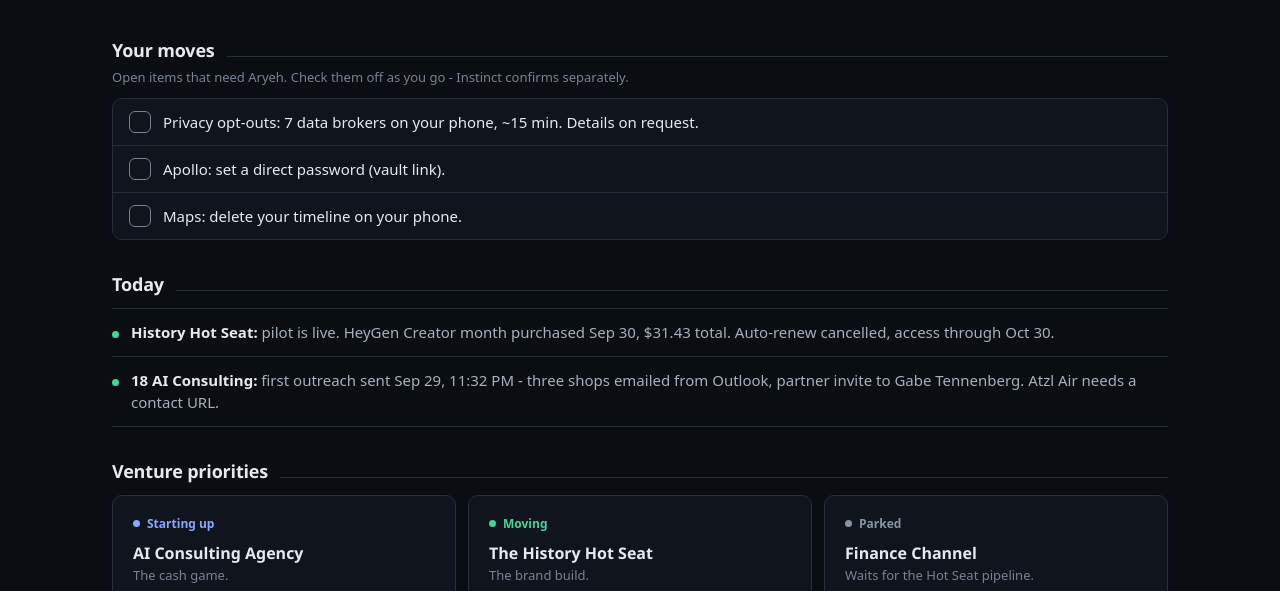
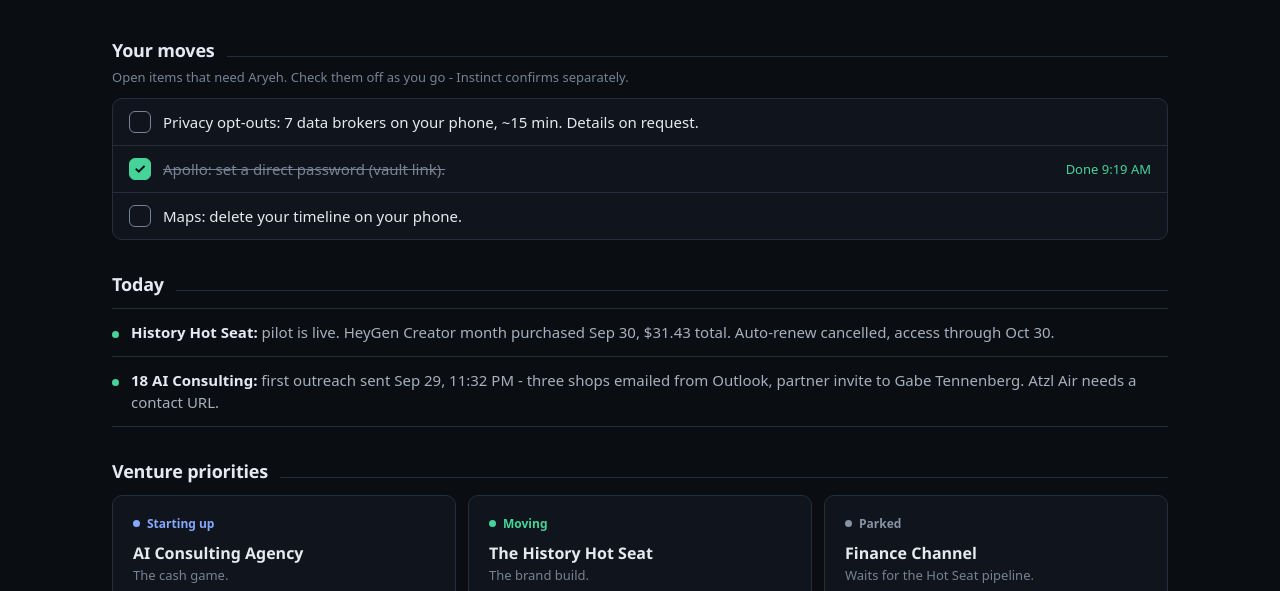
Before and after one commit to thehistoryhotseat/thehistoryhotseat.github.io, a plain HTML site: page index.html in a window 1280 px wide. Shown: the part 198-789 px from the top of the page. Drawn offline with Linux system fonts and the light colour scheme.

Commit message:
YOUR MOVES: Apollo password done 9:19 AM

```diff
--- a/index.html
+++ b/index.html
@@ -77,6 +77,12 @@ a.row:hover{background:var(--hover)}
 .move input:focus-visible ~ .box{outline:2px solid var(--signal);outline-offset:2px}
 .move-text{color:var(--fg);font-size:15px;line-height:22px;transition:color .14s ease-out}
 .move input:checked ~ .move-text{color:var(--dim);text-decoration:line-through}
+.move.done{cursor:default}
+.move.done .box{background:var(--move);border-color:var(--move)}
+.move.done .box::after{opacity:1}
+.move.done .move-text{color:var(--dim);text-decoration:line-through}
+.move .meta{margin-left:auto;font:400 13px/18px var(--body);color:var(--move);white-space:nowrap}
+
 footer{border-top:1px solid var(--line);padding-top:16px;color:var(--dim);font:400 13px/18px var(--body)}
 @media (prefers-reduced-motion:reduce){*{transition:none!important}}
 </style></head><body>
@@ -103,7 +109,7 @@ footer{border-top:1px solid var(--line);padding-top:16px;color:var(--dim);font:4
     <p class="note">Open items that need Aryeh. Check them off as you go - Instinct confirms separately.</p>
     <ul class="moves">
       <li><label class="move"><input type="checkbox" data-move="optouts"><span class="box" aria-hidden="true"></span><span class="move-text">Privacy opt-outs: 7 data brokers on your phone, ~15 min. Details on request.</span></label></li>
-      <li><label class="move"><input type="checkbox" data-move="apollo"><span class="box" aria-hidden="true"></span><span class="move-text">Apollo: set a direct password (vault link).</span></label></li>
+      <li><div class="move done"><span class="box" aria-hidden="true"></span><span class="move-text">Apollo: set a direct password (vault link).</span><span class="meta">Done 9:19 AM</span></div></li>
       <li><label class="move"><input type="checkbox" data-move="maps"><span class="box" aria-hidden="true"></span><span class="move-text">Maps: delete your timeline on your phone.</span></label></li>
     </ul>
   </section>
```
